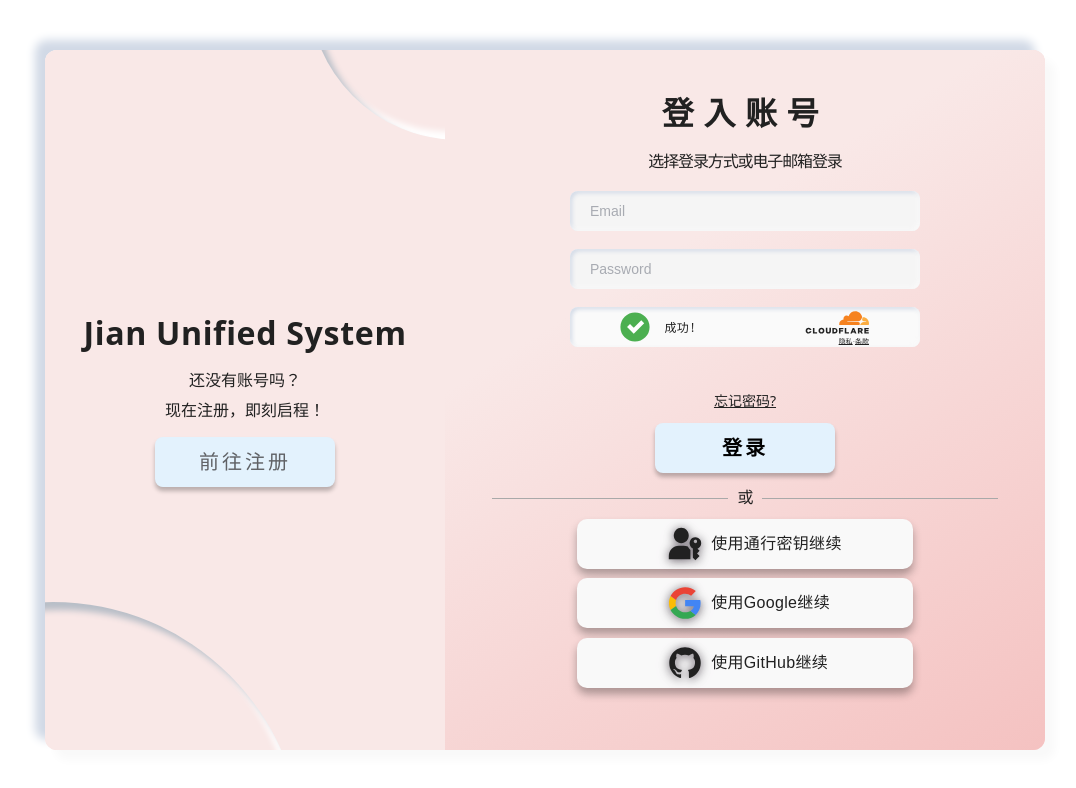
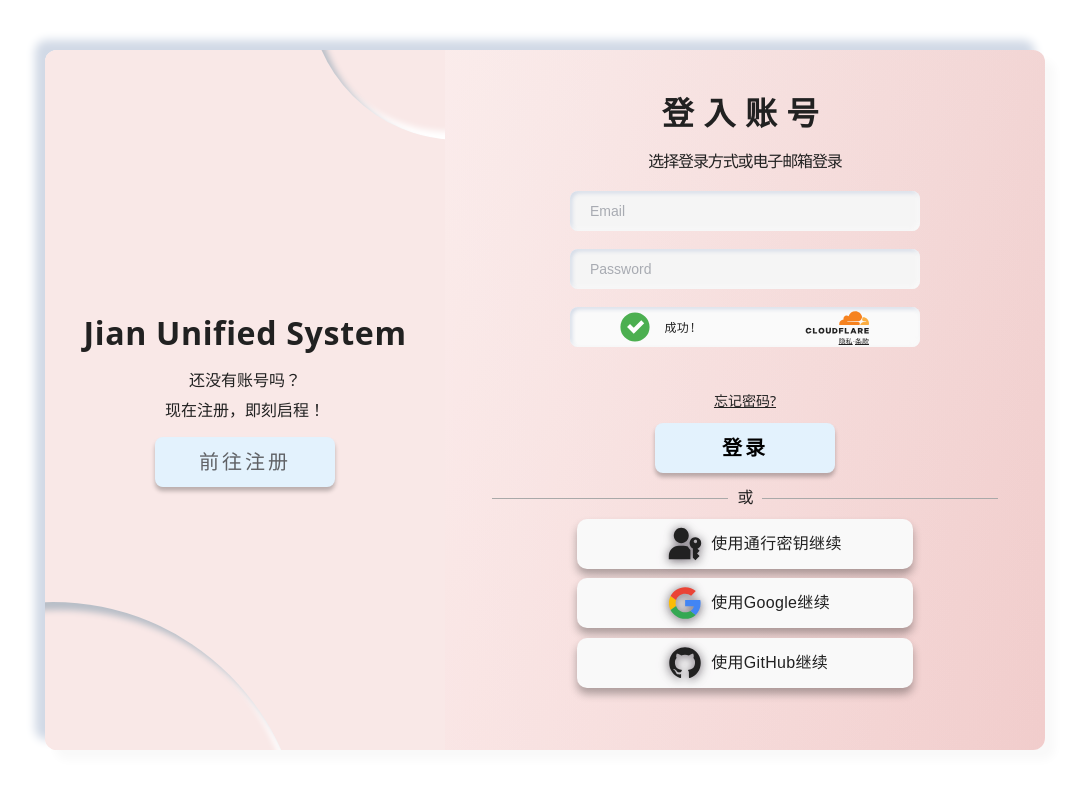
Before and after one commit to Jian-GitHub/Jian-Unified-System-Vue, a Vue app in the folder apollo/: page /login in a window 1280 px wide. Shown: the top 788 px of the page, without its empty margins (95-1171 px from the left). Built offline with nearby package versions, Linux system fonts and the light colour scheme.

Commit message:
Change LoginPage

```diff
--- a/apollo/src/components/login/LoginPage.vue
+++ b/apollo/src/components/login/LoginPage.vue
@@ -53,6 +53,7 @@ const className = computed(() => {
 
 .jus-apollo-login-container {
   z-index: 0;
+  transition: all 10s ease-in-out 1s;
 }
 
 /* 子元素宽度固定 */
--- a/apollo/src/components/login/container/Container.vue
+++ b/apollo/src/components/login/container/Container.vue
@@ -242,8 +242,12 @@ const cf_token = ref('');
   gap: 1.875rem;
   flex-shrink: 0;
   font-family: "PingFang SC", system-ui, -apple-system, Segoe UI, Roboto, sans-serif;
-
+  background-color: transparent;
+/*
   background: linear-gradient(148deg, var(--jus-color-icarus-primary-200, #F9E8E7) 31.82%, var(--jus-color-icarus-primary-300, #F4BEBD) 106.82%);
+ */
+  transition: all 5s ease-in-out 0s;
+  background: linear-gradient(91deg, rgba(255, 255, 255, 0.30) 0%, rgba(191, 184, 184, 0.09) 100%);
 }
 
 
```
Also changed, not shown: apollo/src/components/login/setting/Setting.vue (added, +11 -0 lines).
